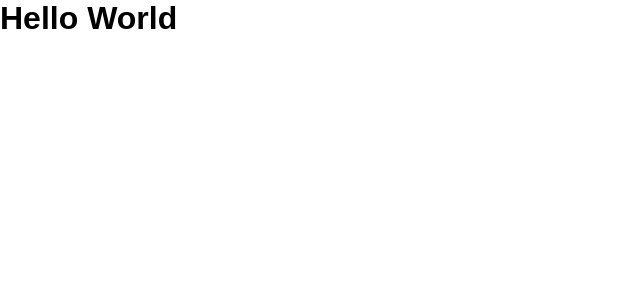
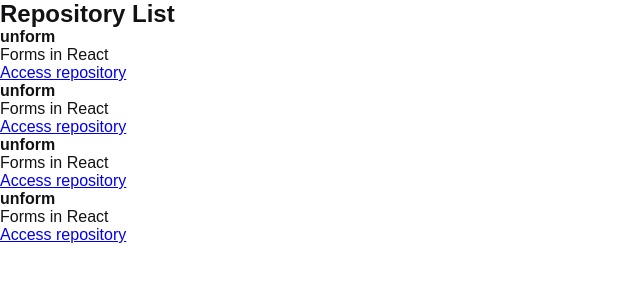
Before and after one commit to i-ramoss/github-explorer, a React app: page / in a window 1280 px wide. Shown: the top 300 px of the page, without its empty margins (0-640 px from the left). Built offline with nearby package versions, Linux system fonts and the light colour scheme.

Commit message:
feat: start creation of the repository list component

```diff
--- a/src/App.jsx
+++ b/src/App.jsx
@@ -1,5 +1,7 @@
+import { RepositoryList } from './components/RepositoryList';
+
 import './styles/global.scss';
 
 export function App() {
-  return <h1>Hello World</h1>
+  return <RepositoryList />
 }
--- /dev/null
+++ b/src/components/RepositoryItem.jsx
@@ -0,0 +1,13 @@
+export function RepositoryItem(props) {
+  return (
+    <li>
+      <strong>{props.repository.name ?? 'Default'}</strong>
+      <p>{props.repository.description}</p>
+
+      <a href={props.repository.link}>
+        Access repository
+      </a>
+    </li>
+
+  );
+}
--- /dev/null
+++ b/src/components/RepositoryList.jsx
@@ -0,0 +1,22 @@
+import { RepositoryItem } from "./RepositoryItem";
+
+const repository = {
+  name: 'unform',
+  description: 'Forms in React',
+  link: 'https://github.com/unform/unform'
+}
+
+export function RepositoryList() {
+  return (
+    <section className="repository-list">
+      <h1>Repository List</h1>
+
+      <ul>
+        <RepositoryItem repository={repository}/>
+        <RepositoryItem repository={repository}/>
+        <RepositoryItem repository={repository}/>
+        <RepositoryItem repository={repository}/>
+      </ul>
+    </section>
+  );
+}
--- a/src/styles/global.scss
+++ b/src/styles/global.scss
@@ -6,4 +6,6 @@
 
 body {
   font-family: Arial, Helvetica, sans-serif;
+  font-size: 16px;
+  color: #121214;
 }
```
